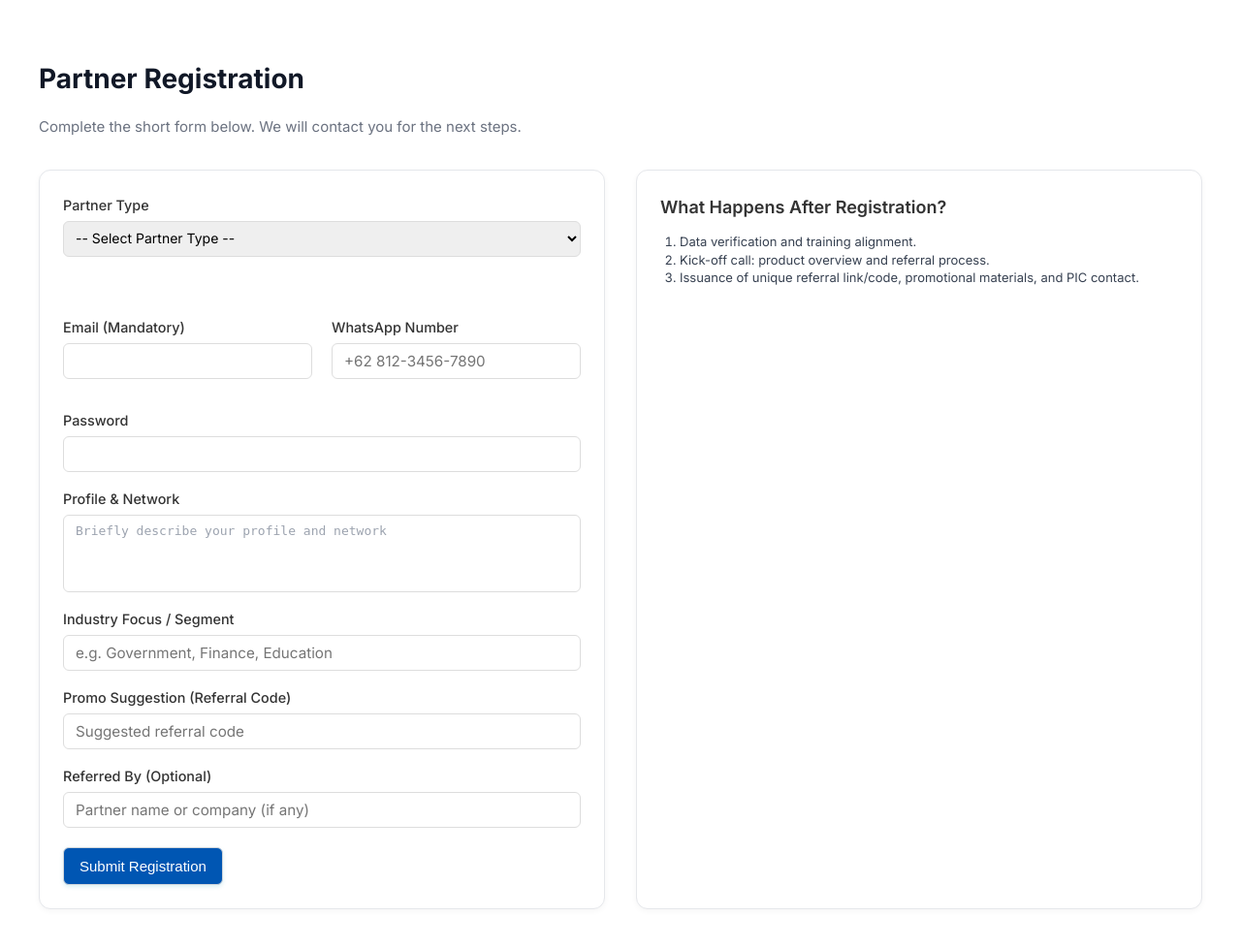
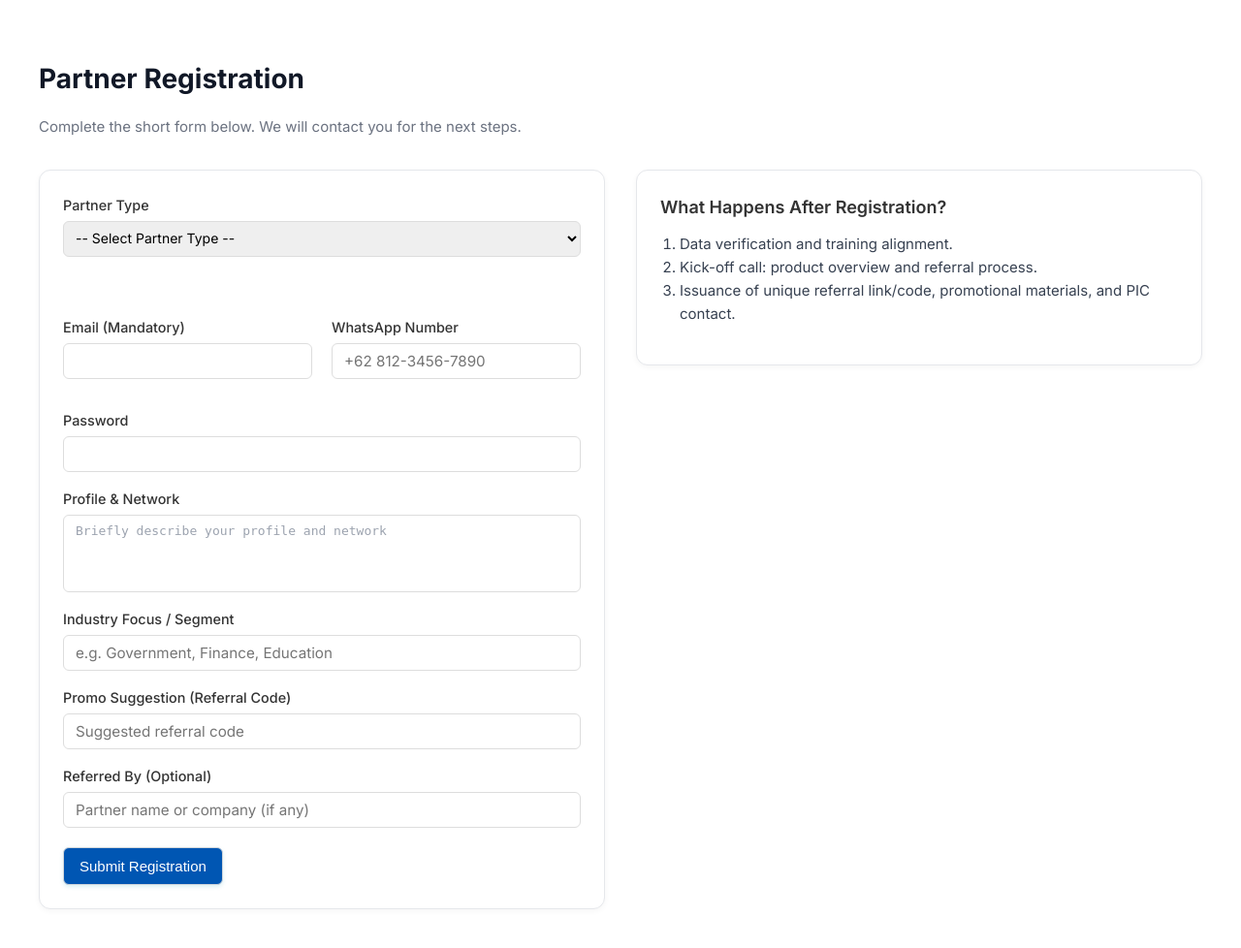
Before and after one commit to Guswann/Rayterton-Partner-Regis, a PHP site: page /input.php in a window 1280 px wide. Shown: the whole page at 97% size. Run offline with PHP 8.4, Linux system fonts and the light colour scheme.

Commit message:
bissmilah2

```diff
--- a/public/input.php
+++ b/public/input.php
@@ -281,7 +281,7 @@ if (isset($_POST['submit'])) {
             </div>
 
             <!-- INFO BOX -->
-            <div class="card info-card">
+            <div class="card2 info-card">
                 <h2>What Happens After Registration?</h2>
                 <ol>
                     <li>Data verification and training alignment.</li>
--- a/public/style.css
+++ b/public/style.css
@@ -157,6 +157,16 @@ body {
   border-radius: 12px;
   box-shadow: 0 2px 6px rgba(0, 0, 0, 0.04);
   padding: 24px;
+  height: auto;
+}
+
+.card2 {
+  background: #fff;
+  border: 1px solid #E5E7EB;
+  border-radius: 12px;
+  box-shadow: 0 2px 6px rgba(0, 0, 0, 0.04);
+  padding: 24px;
+  height: fit-content;
 }
 
 h2 {
```
